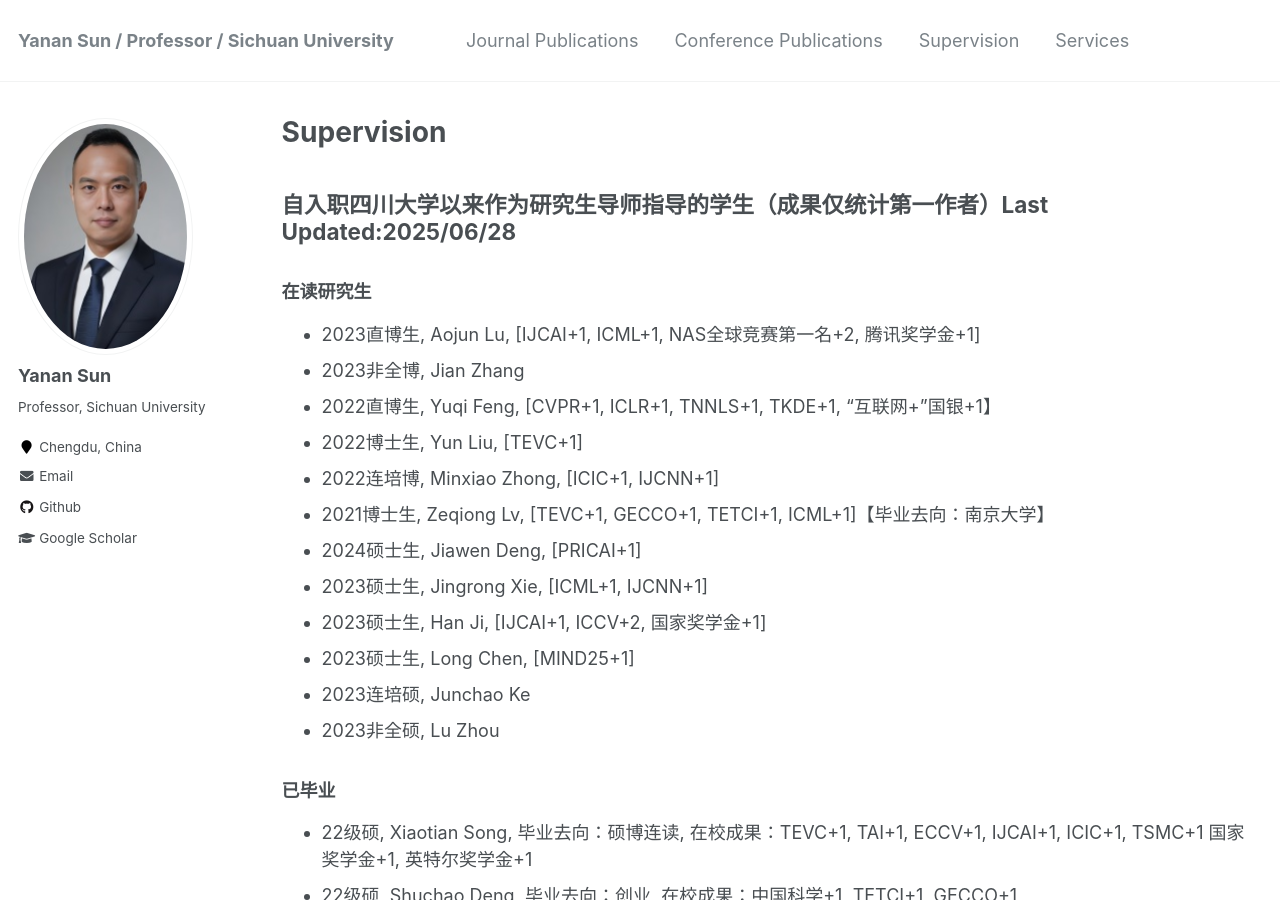
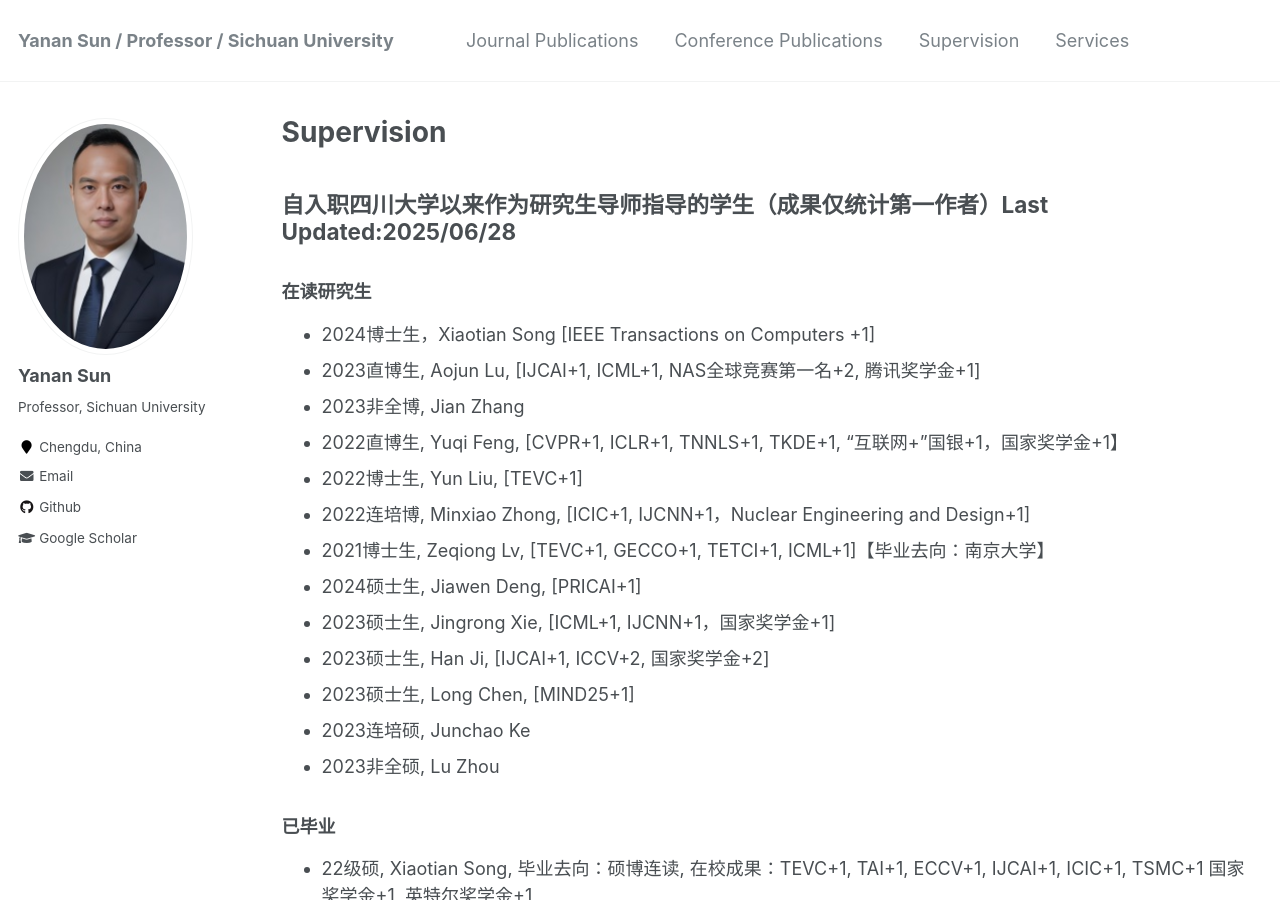
Before and after one commit to yn-sun/yn-sun.github.io, a Jekyll site: the page built from _pages/supervision.md, in a window 1280 px wide and 900 px high. Built offline with Jekyll 4.4.1, drawn with Linux system fonts in a browser that asks for light colours; comment, search, counter and statistics services are not loaded.

Commit message:
Update supervision.md

```diff
--- a/_pages/supervision.md
+++ b/_pages/supervision.md
@@ -8,15 +8,16 @@ author_profile: true
 
 ## 自入职四川大学以来作为研究生导师指导的学生（成果仅统计第一作者）Last Updated:2025/06/28
 ### 在读研究生
+* 2024博士生，Xiaotian Song [IEEE Transactions on Computers +1]
 * 2023直博生, Aojun Lu, [IJCAI+1, ICML+1, NAS全球竞赛第一名+2, 腾讯奖学金+1]
 * 2023非全博, Jian Zhang
-* 2022直博生, Yuqi Feng, [CVPR+1, ICLR+1, TNNLS+1, TKDE+1, "互联网+"国银+1】
+* 2022直博生, Yuqi Feng, [CVPR+1, ICLR+1, TNNLS+1, TKDE+1, "互联网+"国银+1，国家奖学金+1】
 * 2022博士生, Yun Liu, [TEVC+1]
-* 2022连培博, Minxiao Zhong, [ICIC+1, IJCNN+1]
+* 2022连培博, Minxiao Zhong, [ICIC+1, IJCNN+1，Nuclear Engineering and Design+1]
 * 2021博士生, Zeqiong Lv, [TEVC+1, GECCO+1, TETCI+1, ICML+1]【毕业去向：南京大学】
 * 2024硕士生, Jiawen Deng, [PRICAI+1]
-* 2023硕士生, Jingrong Xie, [ICML+1, IJCNN+1]
-* 2023硕士生, Han Ji, [IJCAI+1, ICCV+2, 国家奖学金+1]
+* 2023硕士生, Jingrong Xie, [ICML+1, IJCNN+1，国家奖学金+1]
+* 2023硕士生, Han Ji, [IJCAI+1, ICCV+2, 国家奖学金+2]
 * 2023硕士生, Long Chen, [MIND25+1]
 * 2023连培硕, Junchao Ke
 * 2023非全硕, Lu Zhou
```
